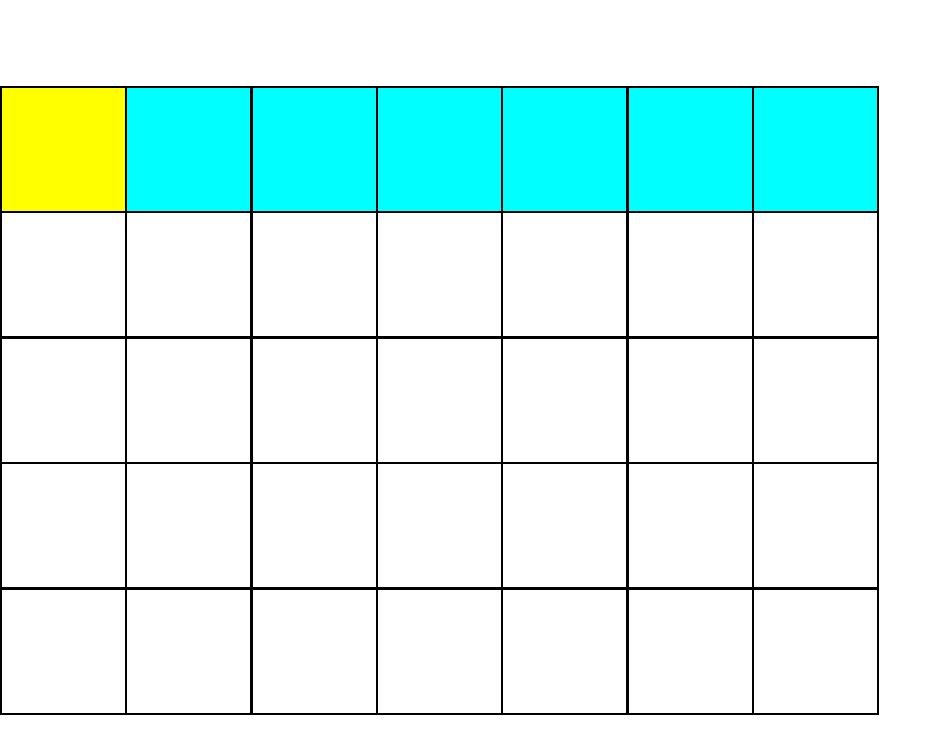
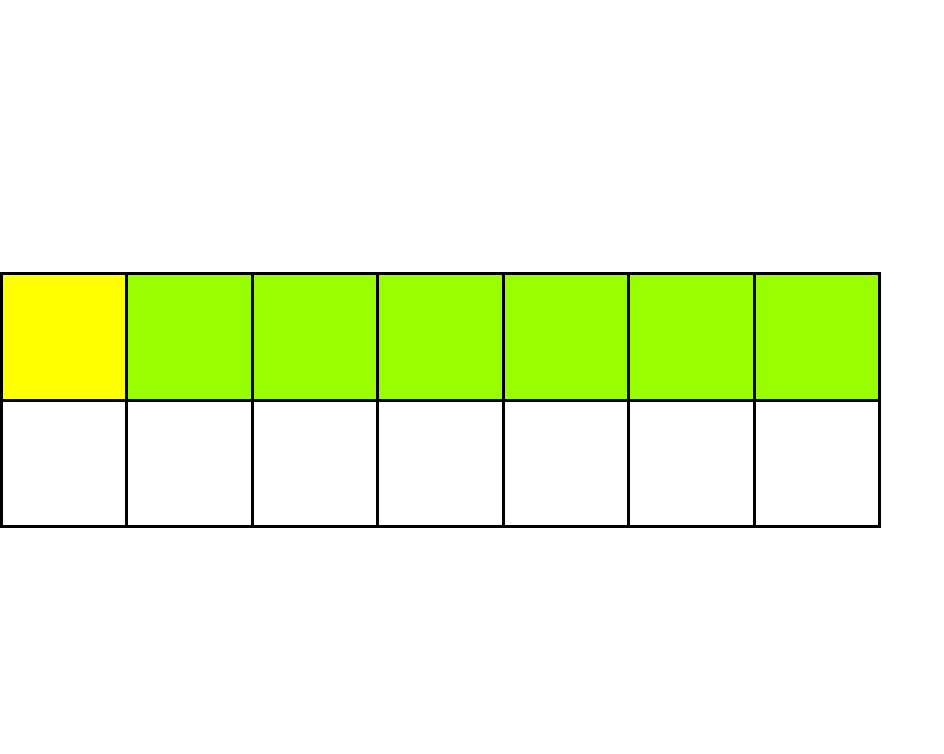
Before and after one commit to Charles-Hong520/crossword, a React (Vite) app: page / in a window 1280 px wide. Shown: the top 754 px of the page, without its empty margins (0-944 px from the left). Built offline with nearby package versions, Linux system fonts and the light colour scheme.

Commit message:
can click on grid cell

```diff
--- a/src/App.jsx
+++ b/src/App.jsx
@@ -9,7 +9,7 @@ function App() {
 
   return (
     <>
-    <Grid row={5} col={7}></Grid>
+    <Grid row={2} col={7}></Grid>
     </>
   )
 }
--- a/src/components/Cell.jsx
+++ b/src/components/Cell.jsx
@@ -1,5 +1,4 @@
-import { useEffect, useState } from 'react'
-function Cell({ id, letter, color = "#f0f0f0"}) {
+function Cell({ key,pos, letter, color = "#f0f0f0", setPosRow, setPosCol }) {
 
     const style = {
         display: "flex",
@@ -12,10 +11,14 @@ function Cell({ id, letter, color = "#f0f0f0"}) {
         color: "black",
         backgroundColor: color
     };
-
+    function handleClick(e) {
+        console.log(pos);
+        setPosRow(pos[0]);
+        setPosCol(pos[1]);
+    }
     return (
         <>
-            <p key={id} style={style}> {letter} </p>
+            <p key={key} style={style} onClick={handleClick}> {letter} </p>
         </>
     )
 }
--- a/src/components/Grid.jsx
+++ b/src/components/Grid.jsx
@@ -6,29 +6,22 @@ function Grid({ row, col }) {
   const [posCol, setPosCol] = useState(0);
   const [letters, setLetters] = useState(' '.repeat(row * col));
   const [highlightDir, setHighlightDir] = useState('row'); // 'row' or 'col'
-
+  console.log(posRow, posCol)
 
   function getHighlightColor(i) {
     if (i === posRow * col + posCol) {
       return "yellow";
     } else if (highlightDir == 'row' && posRow === Math.floor(i / col)) {
-      return "cyan";
+      return "#99ff00";
     } else if (highlightDir == 'col' && posCol == i % col) {
-      return "cyan";
+      return "#99ff00";
     }
     return "white";
   }
 
-  function getCells() {
-    console.log("bruh", posRow, posCol);
-
-    let gridCells = Array.from({ length: row * col }).map((_, i) => {
-
-      return <Cell key={i} letter={letters[i]} color={getHighlightColor(i)}></Cell>
-    });
-
-    return gridCells;
-  }
+  let gridCells = Array.from({ length: row * col }).map((_, i) => {
+    return <Cell key={i} pos={[Math.floor(i/col),i%col]}letter={letters[i]} color={getHighlightColor(i)} setPosCol={setPosCol} setPosRow={setPosRow}></Cell>
+  });
 
   function handleLetterInput(key) {
     // change highlighted box to next one
@@ -128,7 +121,7 @@ function Grid({ row, col }) {
           height: `${row * 125}px`
         }
       }>
-        {getCells()}
+        {gridCells}
       </div>
     </>
   )
--- a/src/styles/Grid.css
+++ b/src/styles/Grid.css
@@ -1,6 +1,7 @@
 .grid-container {
     display: grid;
-    border: 2.5px solid black;
+    --border-width: 3px;
+    border: var(--border-width) solid black;
     background-color: black;
-    gap: 2.5px;
+    gap: var(--border-width);
 }
```
